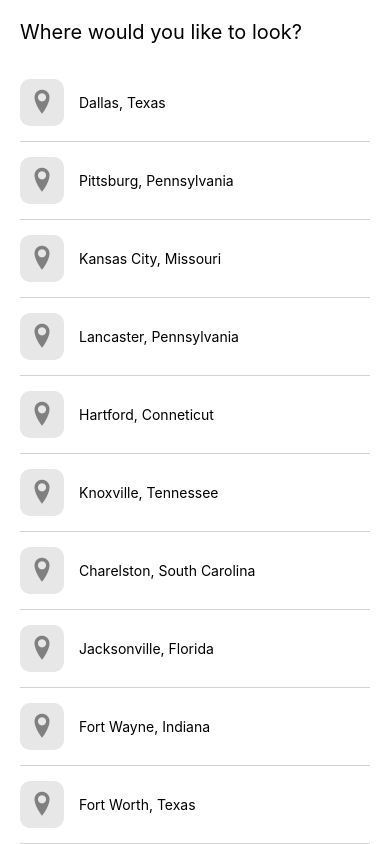
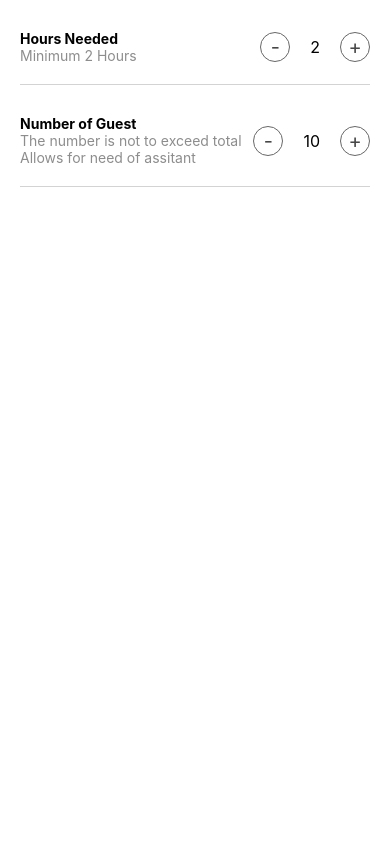
Before and after one commit to GriffMike167/Storia, a React Native app: screen /Hours in a window 390 px wide. Shown: the top 844 px of the page. Built offline with nearby package versions, Linux system fonts and the light colour scheme.

Commit message:
questions page

```diff
--- a/App.js
+++ b/App.js
@@ -8,11 +8,12 @@
 
 import React from 'react';
 import {SafeAreaView, StatusBar} from 'react-native';
-import DestinationSearch from './src/screens/DestinationSearch';
+// import DestinationSearch from './src/screens/DestinationSearch';
 // import HomeScreen from './src/screens/Home';
 // import Post from './src/components/Post';
 // import feed from './assets/data/feed';
 // import SearchResultsScreen from './src/screens/SearchResults';
+import HoursScreen from './src/screens/Hours';
 
 // const post1 = feed[0];
 
@@ -24,7 +25,8 @@ const App: () => React$Node = () => {
         {/* <HomeScreen /> */}
         {/* <Post post={post1} /> */}
         {/* <SearchResultsScreen /> */}
-        <DestinationSearch />
+        {/* <DestinationSearch /> */}
+        <HoursScreen />
       </SafeAreaView>
     </>
   );
--- /dev/null
+++ b/src/screens/Hours/index.js
@@ -0,0 +1,59 @@
+/* eslint-disable react-native/no-inline-styles */
+import React, {useState} from 'react';
+import {View, Text, Pressable} from 'react-native';
+import styles from './styles';
+
+const HoursScreen = () => {
+  const [hours, setHours] = useState(2);
+  const [guests, setGuests] = useState(10);
+
+  return (
+    <View style={{justifyContent: 'space-between', height: '100%'}}>
+      <View>
+        <View style={styles.row}>
+          <View>
+            <Text style={{fontWeight: 'bold'}}>Hours Needed</Text>
+            <Text style={{color: '#8d8d8d'}}>Minimum 2 Hours</Text>
+          </View>
+          <View style={{flexDirection: 'row', alignItems: 'center'}}>
+            <Pressable
+              onPress={() => setHours(Math.max(2, hours - 1))}
+              style={styles.button}>
+              <Text style={{fontSize: 20, color: '#474747'}}>-</Text>
+            </Pressable>
+            <Text style={{marginHorizontal: 20, fontSize: 16}}>{hours}</Text>
+            <Pressable
+              onPress={() => setHours(hours + 1)}
+              style={styles.button}>
+              <Text style={{fontSize: 20, color: '#474747'}}>+</Text>
+            </Pressable>
+          </View>
+        </View>
+        <View style={styles.row}>
+          <View>
+            <Text style={{fontWeight: 'bold'}}>Number of Guest</Text>
+            <Text style={{color: '#8d8d8d'}}>
+              The number is not to exceed total
+            </Text>
+            <Text style={{color: '#8d8d8d'}}>Allows for need of assitant</Text>
+          </View>
+          <View style={{flexDirection: 'row', alignItems: 'center'}}>
+            <Pressable
+              onPress={() => setGuests(Math.max(10, guests - 10))}
+              style={styles.button}>
+              <Text style={{fontSize: 20, color: '#474747'}}>-</Text>
+            </Pressable>
+            <Text style={{marginHorizontal: 20, fontSize: 16}}>{guests}</Text>
+            <Pressable
+              onPress={() => setGuests(guests + 10)}
+              style={styles.button}>
+              <Text style={{fontSize: 20, color: '#474747'}}>+</Text>
+            </Pressable>
+          </View>
+        </View>
+      </View>
+    </View>
+  );
+};
+
+export default HoursScreen;
--- /dev/null
+++ b/src/screens/Hours/styles.js
@@ -0,0 +1,24 @@
+import {StyleSheet} from 'react-native';
+
+const styles = StyleSheet.create({
+  button: {
+    borderWidth: 1,
+    width: 30,
+    height: 30,
+    borderRadius: 15,
+    borderColor: '#676767',
+    justifyContent: 'center',
+    alignItems: 'center',
+  },
+  row: {
+    flexDirection: 'row',
+    justifyContent: 'space-between',
+    paddingVertical: 20,
+    marginHorizontal: 20,
+    borderBottomWidth: 1,
+    borderColor: 'lightgrey',
+    paddingTop: 30,
+  },
+});
+
+export default styles;
```
Also changed, not shown: src/screens/Guest/index.js (deleted).
